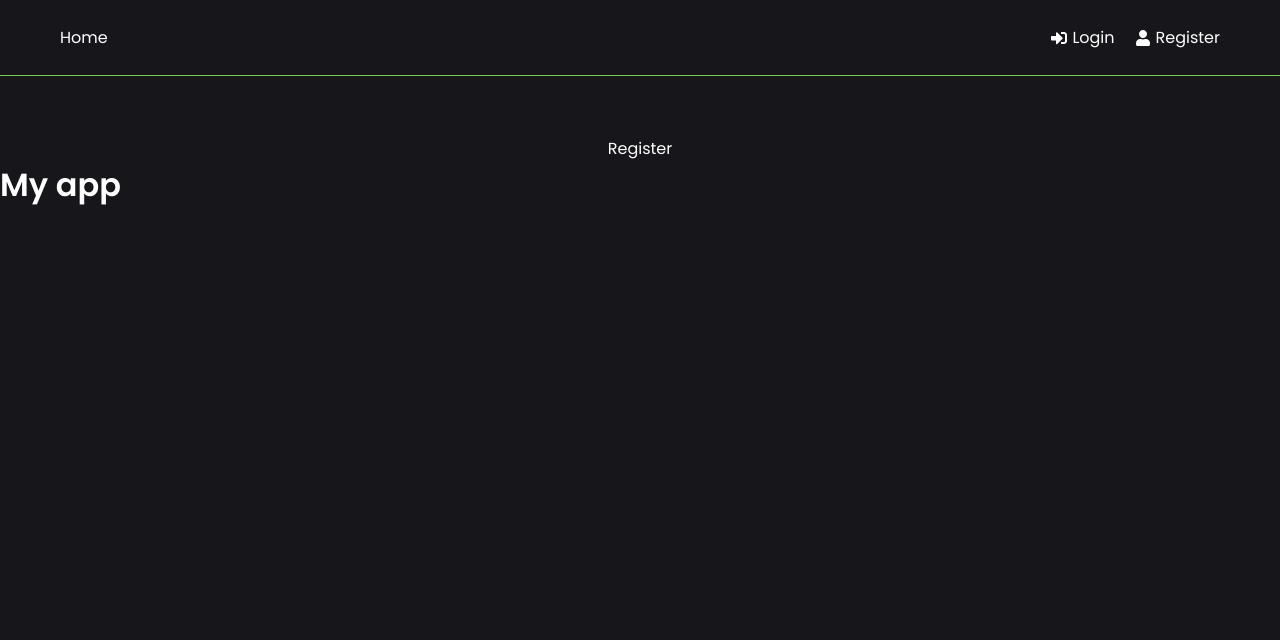
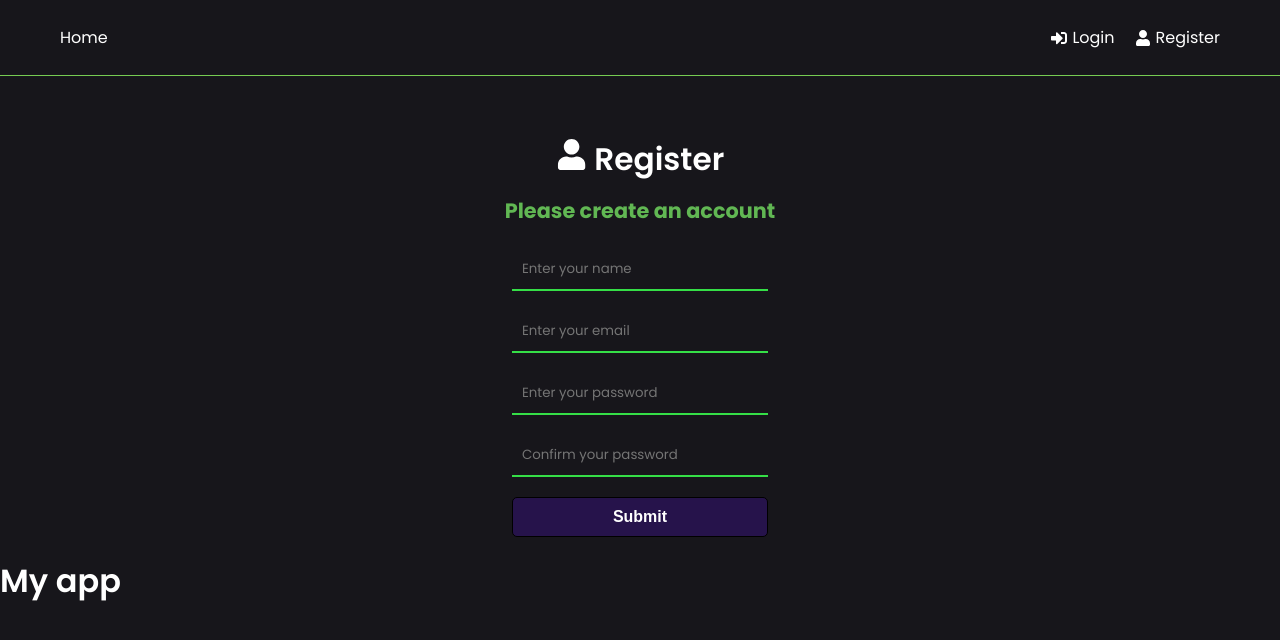
Before and after one commit to amboton1/torrent-collection, a React (Create React App) app in the folder frontend/: page /register in a window 1280 px wide. Shown: the top 640 px of the page. Built offline with nearby package versions, Linux system fonts and the light colour scheme.

Commit message:
Registration page

```diff
--- a/frontend/src/index.css
+++ b/frontend/src/index.css
@@ -83,14 +83,19 @@ h3 {
 }
 
 .heading {
-    font-size: 2rem;
+    font-size: 1.3rem;
+    display: flex;
+    align-items: center;
+    flex-direction: column;
+    margin: 0 auto;
+    width: 50%;
     font-weight: 700;
-    margin-bottom: 50px;
+    margin-bottom: 20px;
     padding: 0 20px;
 }
 
 .heading p {
-    color: #828282;
+    color: #61b753;
 }
 
 .goals {
@@ -117,7 +122,7 @@ h3 {
 
 .form,
 .content {
-    width: 70%;
+    width: 20%;
     margin: 0 auto;
 }
 
@@ -136,6 +141,24 @@ h3 {
     font-family: inherit;
 }
 
+.form-group input {
+    border: 0;
+    border-bottom: 2px solid #35df47;
+    color: white;
+    border-radius: unset;
+    outline: 0;
+    background: transparent;
+    transition: border-color 0.2s;
+}
+
+input:-webkit-autofill,
+input:-webkit-autofill:hover,
+input:-webkit-autofill:focus,
+input:-webkit-autofill:active {
+    background-color: transparent;
+    -webkit-background-clip: text !important;
+}
+
 .form-group label {
     text-align: left;
     display: block;
@@ -146,7 +169,7 @@ h3 {
     padding: 10px 20px;
     border: 1px solid #000;
     border-radius: 5px;
-    background: #000;
+    background: #26134b;
     color: #fff;
     font-size: 16px;
     font-weight: 700;
--- a/frontend/src/pages/Register.jsx
+++ b/frontend/src/pages/Register.jsx
@@ -1,7 +1,55 @@
+import { useEffect, useState } from "react"
+import { FaUser } from 'react-icons/fa'
+
 const Register = () => {
-  return (
-    <div>Register</div>
-  )
+  const [formData, setFormData] = useState({
+    name: '',
+    email: '',
+    password: '',
+    confirmedPassword: ''
+  });
+
+  const {name, email, password, confirmedPassword} = formData;
+
+  const onChangeHandler = (event) => {
+    setFormData((prevState) => ({
+      ...prevState,
+      [event.target.name]: event.target.value
+    }))
+  }
+
+  const onSubmit = (e) => {
+    e.preventDefault()
+  }
+
+  return <>
+    <section className="heading">
+      <h1>
+        <FaUser /> Register
+      </h1>
+      <p>Please create an account</p>
+    </section>
+
+    <section className="form">
+      <form onSubmit={onSubmit}>
+        <div className="form-group">
+          <input type="text" name="name" id="name" onChange={onChangeHandler} value={name} placeholder="Enter your name" />
+        </div>
+        <div className="form-group">
+          <input type="email" name="email" autoComplete="off" id="email" onChange={onChangeHandler} value={email} placeholder="Enter your email" />
+        </div>
+        <div className="form-group">
+          <input type="password" name="password" autoComplete="off" id="password" onChange={onChangeHandler} value={password} placeholder="Enter your password" />
+        </div>
+        <div className="form-group">
+          <input type="password" name="confirmedPassword" id="confirmedPassword" onChange={onChangeHandler} value={confirmedPassword} placeholder="Confirm your password" />
+        </div>
+        <div className="form-group">
+          <button type="submit" className="btn btn-block">Submit</button>
+        </div>
+      </form>
+    </section>
+  </>
 }
 
 export default Register
```
